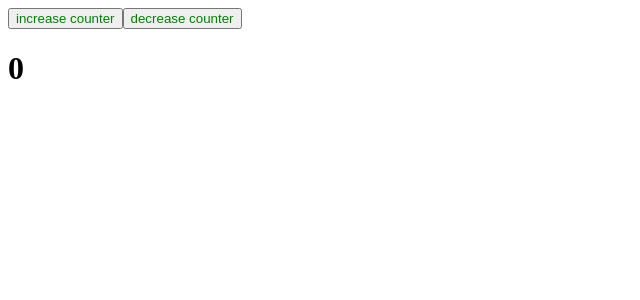
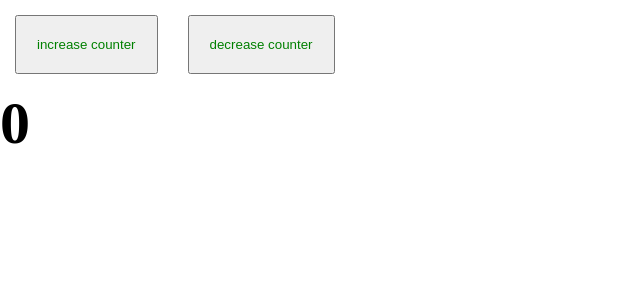
Before and after one commit to Trance0id/react-typescript-project, a React app: page / in a window 1280 px wide. Shown: the top 300 px of the page, without its empty margins (0-640 px from the left). Built offline with nearby package versions, Linux system fonts and the light colour scheme.

Commit message:
react-config: added css modules

```diff
--- a/package.json
+++ b/package.json
@@ -19,12 +19,14 @@
     "@types/webpack-dev-server": "^4.7.2",
     "css-loader": "^6.6.0",
     "html-webpack-plugin": "^5.5.0",
+    "mini-css-extract-plugin": "^2.5.3",
     "sass": "^1.49.9",
     "sass-loader": "^12.6.0",
     "style-loader": "^3.3.1",
     "ts-loader": "^9.2.6",
     "ts-node": "^10.5.0",
     "typescript": "^4.5.5",
+    "typescript-plugin-css-modules": "^5.0.1",
     "webpack": "^5.69.1",
     "webpack-cli": "^4.10.0",
     "webpack-dev-server": "^4.7.4"
--- /dev/null
+++ b/src/Components/App.tsx
@@ -0,0 +1,10 @@
+import { Counter } from "./Counter";
+import './index.scss';
+
+export const App = () => {
+    return (
+        <div className="app">
+            <Counter />
+        </div>
+    )
+}
--- /dev/null
+++ b/src/Components/Counter.module.scss
@@ -0,0 +1,5 @@
+.btn button {
+  padding: 20px;
+  margin: 15px;
+  color: green;
+}
--- a/src/Components/Counter.scss
+++ /dev/null
@@ -1,3 +0,0 @@
-button {
-  color: green;
-}
--- a/src/Components/Counter.tsx
+++ b/src/Components/Counter.tsx
@@ -1,5 +1,5 @@
 import { useState } from "react";
-import './Counter.scss';
+import classes from './Counter.module.scss';
 
 export const Counter = () => {
     const [count, setCount] = useState(0);
@@ -13,7 +13,7 @@ export const Counter = () => {
     }
 
     return (
-        <div>
+        <div className={classes.btn}>
             <button onClick={increment}>increase counter</button>
             <button onClick={decrement}>decrease counter</button>
             <h1>{count}</h1>
--- /dev/null
+++ b/src/Components/index.scss
@@ -0,0 +1,9 @@
+* {
+  margin: 0;
+  padding: 0;
+  box-sizing: border-box;
+}
+
+.app {
+  font-size: 30px;
+}
--- a/src/index.tsx
+++ b/src/index.tsx
@@ -1,9 +1,7 @@
 import { render } from "react-dom";
-import { Counter } from "./Components/Counter";
+import { App } from "./Components/App";
 
 render(
-    <div>
-        <Counter />
-    </div>,
+    <App />,
     document.getElementById('root')
 )
```
Also changed, not shown: src/global.d.ts (added, +7 -0 lines), tsconfig.json (+8 -2 lines), 5 other files (tests, documents, lock files or other folders).
